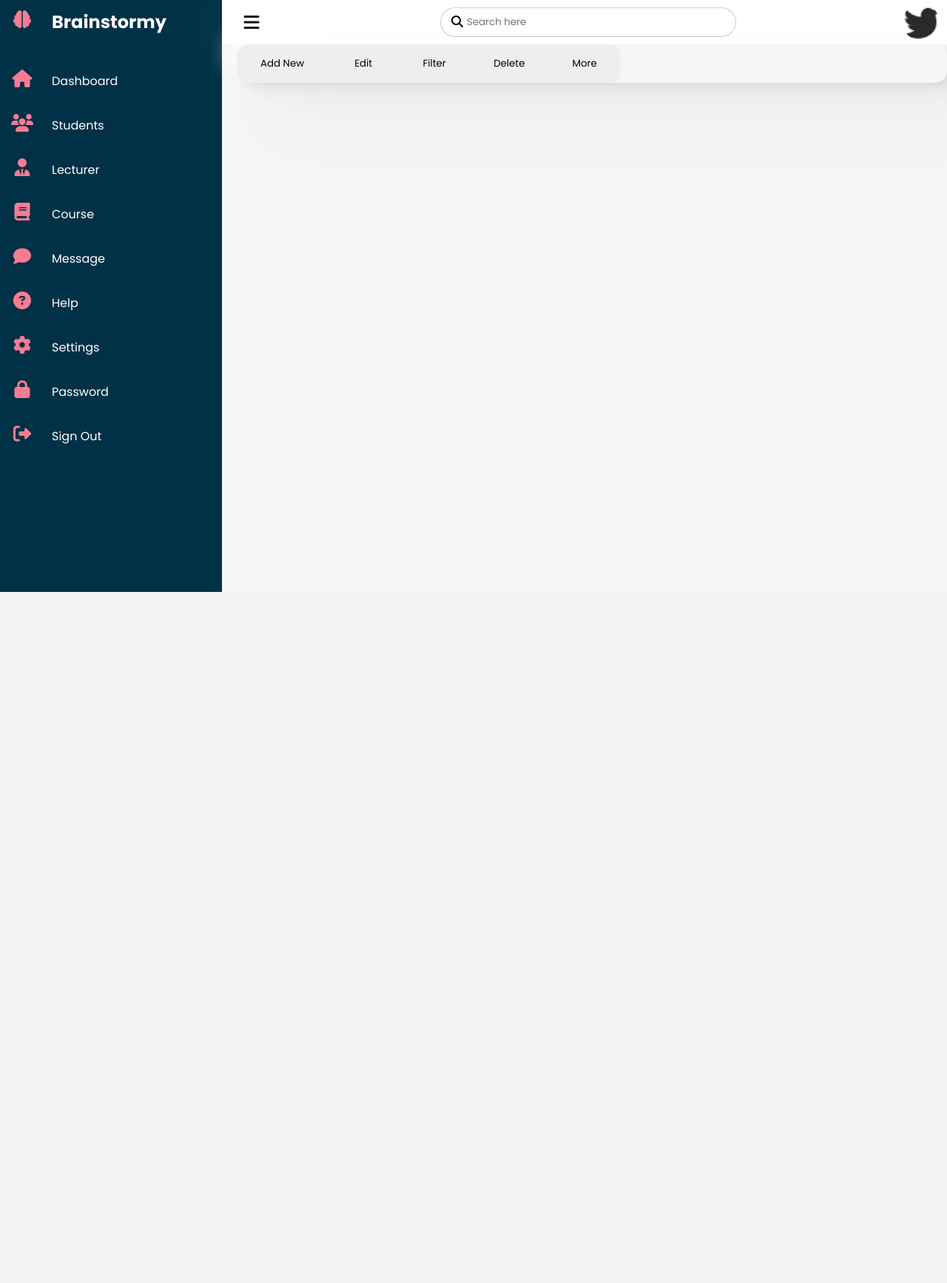
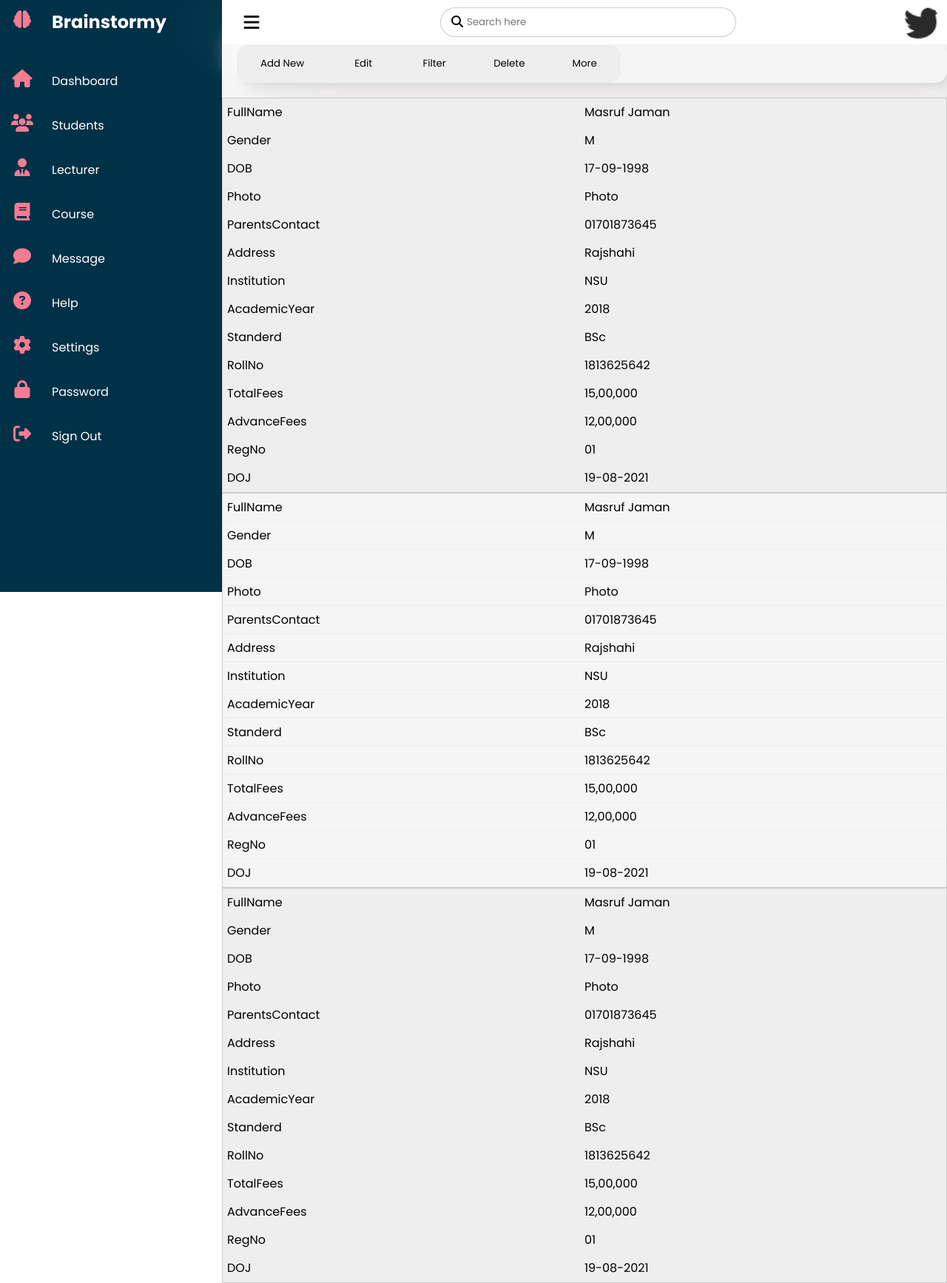
Before and after one commit to masrufjaman/Online-Learning-Management-System, a PHP site: page /templates/admin/studentsView.php in a window 1280 px wide. Shown: the whole page at 74% size. Before the commit the page ends 800 px from the top, so only its background shows below. Run offline with PHP 8.4, Linux system fonts and the light colour scheme; some libraries are stand-ins or nearby versions.

Commit message:
a broad table to view information

```diff
--- a/templates/admin/studentsView.php
+++ b/templates/admin/studentsView.php
@@ -4,6 +4,8 @@ include("header.php");
 include("topbar.php");
 // TopBar  End
 include("multiButtons.php");
+// Table
+include("tableView.php");
 ?>
 <?php
 include("footer.php");
--- /dev/null
+++ b/templates/admin/styles/tableView.css
@@ -0,0 +1,71 @@
+table {
+  margin-top: 20px;
+  width: 100%;
+  border-collapse: collapse;
+}
+/* Zebra striping */
+tr:nth-of-type(odd) {
+  background: #eee;
+}
+th {
+  background: #333;
+  color: white;
+  font-weight: bold;
+  font-size: 12px;
+}
+td,
+th {
+  padding: 6px;
+  border: 1px solid #ccc;
+  text-align: left;
+}
+
+@media only screen and (max-width: 760px),
+  (min-device-width: 768px) and (max-device-width: 1024px) {
+  /* Force table to not be like tables anymore */
+  table.responsive,
+  .responsive thead,
+  .responsive tbody,
+  .responsive th,
+  .responsive td,
+  .responsive tr {
+    display: block;
+  }
+
+  /* Hide table headers (but not display: none;, for accessibility) */
+  .responsive thead tr {
+    position: absolute;
+    top: -9999px;
+    left: -9999px;
+  }
+
+  .responsive tr {
+    border: 1px solid #ccc;
+  }
+
+  .responsive td {
+    /* Behave  like a "row" */
+    border: none;
+    border-bottom: 1px solid #eee;
+    position: relative;
+    padding-left: 50%;
+  }
+
+  .responsive td:before {
+    /* Now like a table header */
+    position: absolute;
+    /* Top/left values mimic padding */
+    top: 6px;
+    left: 6px;
+    width: 45%;
+    padding-right: 10px;
+    white-space: nowrap;
+  }
+
+  /*
+	Label the data
+	*/
+  .responsive td:before {
+    content: attr(data-table-header);
+  }
+}
--- /dev/null
+++ b/templates/admin/tableView.php
@@ -0,0 +1,86 @@
+<!DOCTYPE html>
+<html lang="en">
+
+<head>
+  <meta charset="UTF-8" />
+  <meta http-equiv="X-UA-Compatible" content="IE=edge" />
+  <meta name="viewport" content="width=device-width, initial-scale=1.0" />
+  <title>Document</title>
+  <link rel="stylesheet" href="styles/tableView.css" />
+</head>
+
+
+<body>
+  <table class="responsive">
+    <thead>
+      <tr>
+        <th scope="col">FullName</th>
+        <th scope="col">Gender</th>
+        <th scope="col">DOB</th>
+        <th scope="col">Photo</th>
+        <th scope="col">ParentsContact</th>
+        <th scope="col">Address</th>
+        <th scope="col">Institution</th>
+        <th scope="col">AcademicYear</th>
+        <th scope="col">Standerd</th>
+        <th scope="col">RollNo</th>
+        <th scope="col">TotalFees</th>
+        <th scope="col">AdvanceFees</th>
+        <th scope="col">RegNo</th>
+        <th scope="col">DOJ</th>
+      </tr>
+    </thead>
+    <tbody>
+      <tr>
+        <td data-table-header="FullName">Masruf Jaman</td>
+        <td data-table-header="Gender">M</td>
+        <td data-table-header="DOB">17-09-1998</td>
+        <td data-table-header="Photo">Photo</td>
+        <td data-table-header="ParentsContact">01701873645</td>
+        <td data-table-header="Address">Rajshahi</td>
+        <td data-table-header="Institution">NSU</td>
+        <td data-table-header="AcademicYear">2018</td>
+        <td data-table-header="Standerd">BSc</td>
+        <td data-table-header="RollNo">1813625642</td>
+        <td data-table-header="TotalFees">15,00,000</td>
+        <td data-table-header="AdvanceFees">12,00,000</td>
+        <td data-table-header="RegNo">01</td>
+        <td data-table-header="DOJ">19-08-2021</td>
+      </tr>
+      <tr>
+        <td data-table-header="FullName">Masruf Jaman</td>
+        <td data-table-header="Gender">M</td>
+        <td data-table-header="DOB">17-09-1998</td>
+        <td data-table-header="Photo">Photo</td>
+        <td data-table-header="ParentsContact">01701873645</td>
+        <td data-table-header="Address">Rajshahi</td>
+        <td data-table-header="Institution">NSU</td>
+        <td data-table-header="AcademicYear">2018</td>
+        <td data-table-header="Standerd">BSc</td>
+        <td data-table-header="RollNo">1813625642</td>
+        <td data-table-header="TotalFees">15,00,000</td>
+        <td data-table-header="AdvanceFees">12,00,000</td>
+        <td data-table-header="RegNo">01</td>
+        <td data-table-header="DOJ">19-08-2021</td>
+      </tr>
+      <tr>
+        <td data-table-header="FullName">Masruf Jaman</td>
+        <td data-table-header="Gender">M</td>
+        <td data-table-header="DOB">17-09-1998</td>
+        <td data-table-header="Photo">Photo</td>
+        <td data-table-header="ParentsContact">01701873645</td>
+        <td data-table-header="Address">Rajshahi</td>
+        <td data-table-header="Institution">NSU</td>
+        <td data-table-header="AcademicYear">2018</td>
+        <td data-table-header="Standerd">BSc</td>
+        <td data-table-header="RollNo">1813625642</td>
+        <td data-table-header="TotalFees">15,00,000</td>
+        <td data-table-header="AdvanceFees">12,00,000</td>
+        <td data-table-header="RegNo">01</td>
+        <td data-table-header="DOJ">19-08-2021</td>
+      </tr>
+    </tbody>
+  </table>
+</body>
+
+</html>
```
